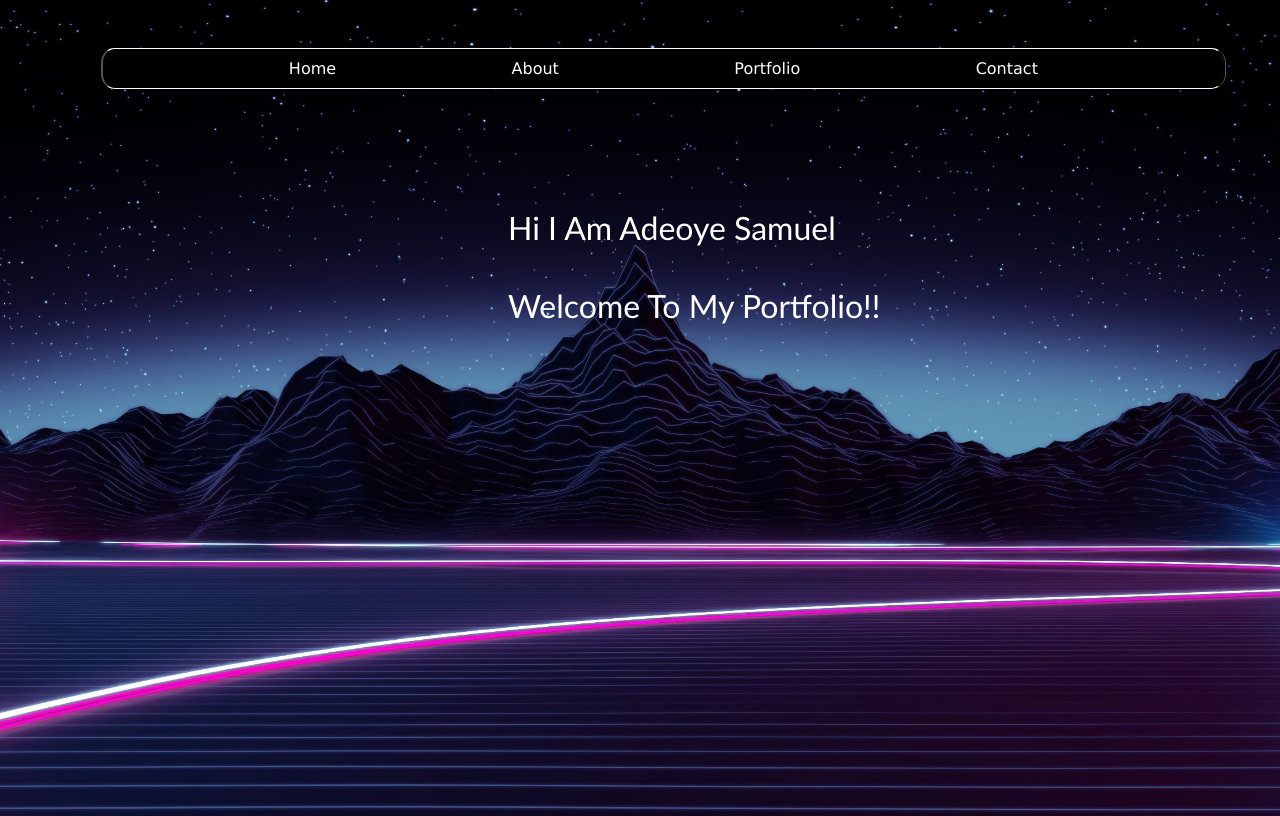
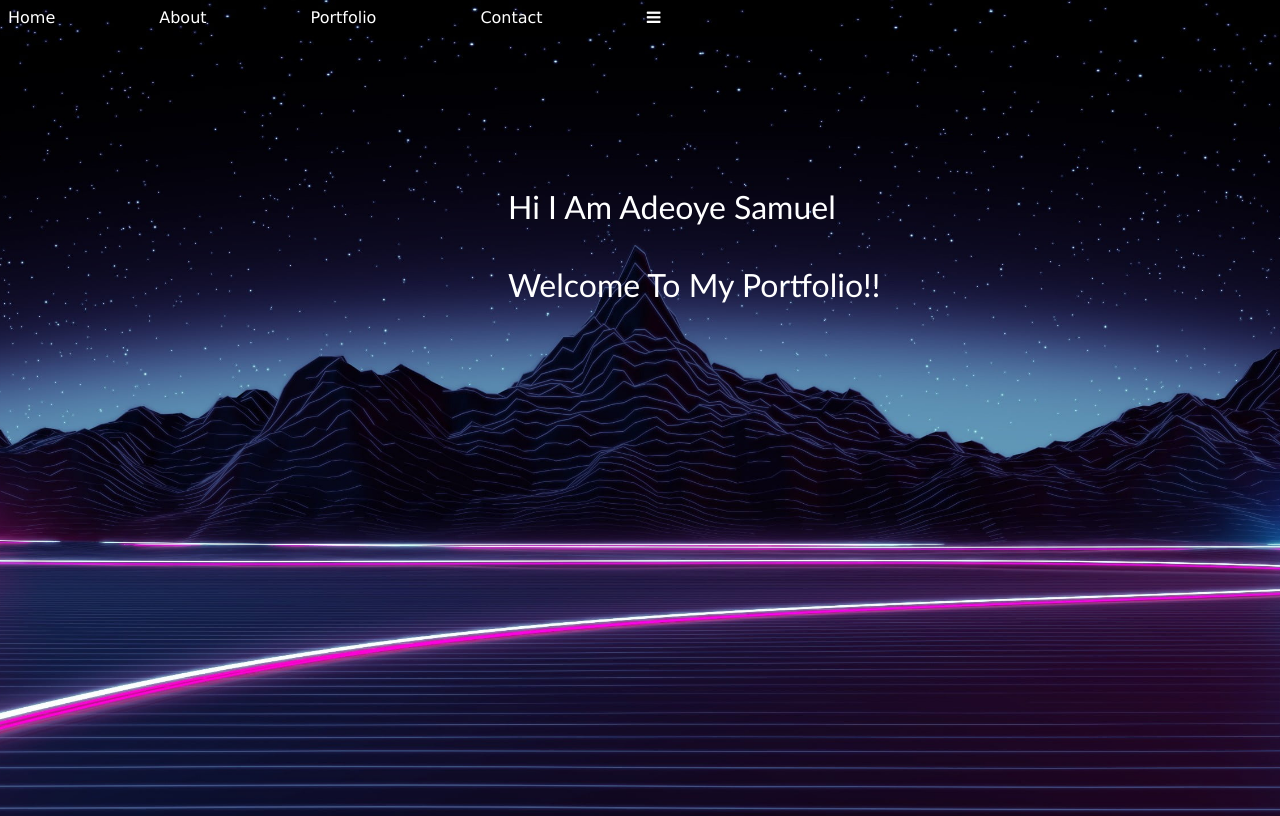
Before and after one commit to Vintage05/Portfolio, a plain HTML site: page index.html in a window 1280 px wide. Drawn offline with Linux system fonts and the light colour scheme.

Commit message:
Add files via upload

```diff
--- a/index.html
+++ b/index.html
@@ -6,24 +6,20 @@
 		<meta name="viewport" content="width=device-width, initial-scale=1.0" />
 		<title>Project_Home</title>
 		<link rel="stylesheet" href="./styles/project.css" />
+		<link rel="stylesheet" href="https://cdnjs.cloudflare.com/ajax/libs/font-awesome/4.7.0/css/font-awesome.min.css">
 	</head>
 	<body>
-		<img src="./icons/bars.svg" alt="" class="im"/>
-		<nav>
-			<ul
-				style="
-					border-bottom: 1px solid white;
-					border-top: 1px solid white;
-					margin-top: 0px;
-				">
-				<li><a href="./index.html">Home</a></li>
-				<li><a href="./about.html">About</a></li>
-				<li><a href="./portfolio.html">Portfolio</a></li>
-				<li><a href="./contact.html">Contact</a></li>
-			</ul>
-		</nav>
 
-		<h2 style="color: white">
+		<div class="topnav" id="myTopnav">
+			<a href="./index.html" class="active" style="margin-right: 100px;">Home</a>
+			<a href="./about.html"style="margin-right: 100px;"class="x" >About</a>
+			<a href="./portfolio.html"style="margin-right: 100px;"class="y">Portfolio</a>
+			<a href="./contact.html"style="margin-right: 100px;"class="z">Contact</a>
+			<a href="javascript:void(0);" class="icon" onclick="myFunction()">
+			  <i class="fa fa-bars"></i>
+			</a>
+		  </div>
+			<h2 style="color: white">
 			Hi I Am Adeoye Samuel
 			<br />
 			<br />
@@ -31,5 +27,3 @@
 		</h2>
 
 		<script src="./js/project.js"></script>
-	</body>
-</html>
```
Also changed, not shown: about.html (+16 -19 lines), contact.html (+11 -10 lines), portfolio.html (+11 -14 lines).
